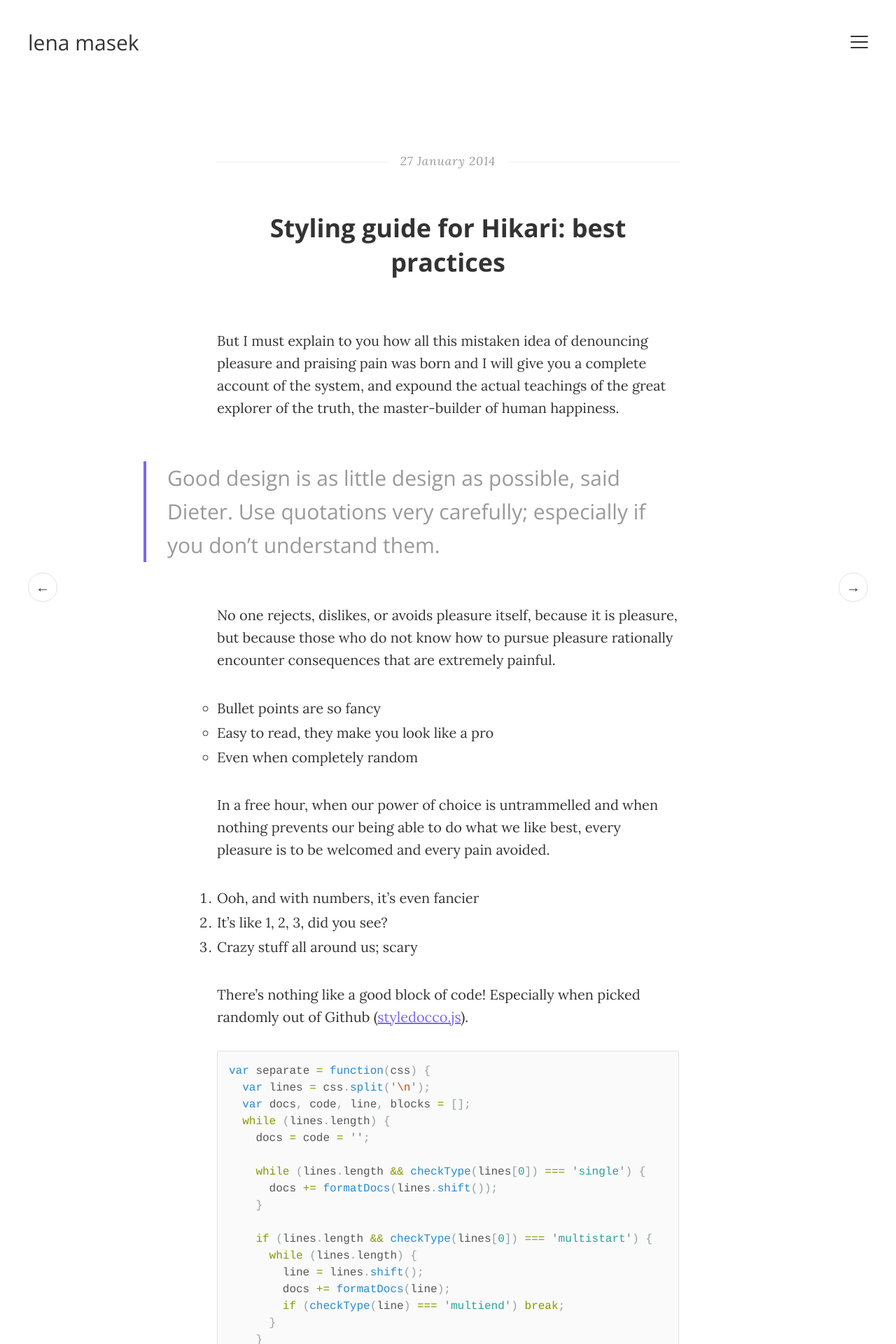
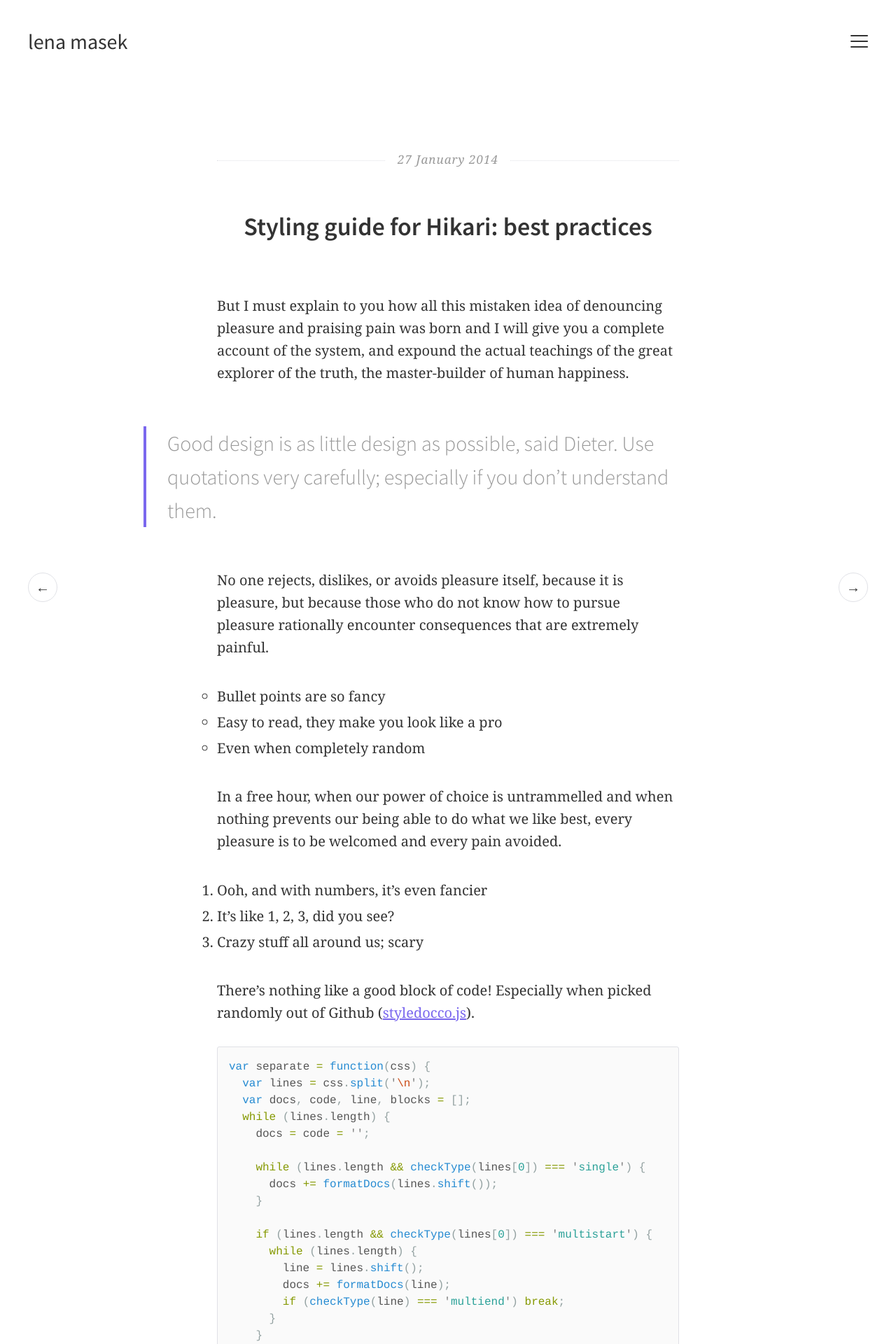
Before and after one commit to lenamasek/lenamasek.github.io, a Jekyll site: the page built from _posts/2014-01-27-hikari-styling-guide.markdown, in a window 1280 px wide. Shown: the top 1920 px of the page at 70% size. Built offline with Jekyll 4.4.1, drawn with Linux system fonts in a browser that asks for light colours.

Commit message:
changing fonts to Source Sans

```diff
--- a/_layouts/default.html
+++ b/_layouts/default.html
@@ -10,7 +10,7 @@
       <meta http-equiv="content-language" content="en-gb" />
       <meta name="description" content="{{ site.description }}">
       <meta name="viewport" content="width=device-width, initial-scale=1, maximum-scale=1">
-      <link href="//fonts.googleapis.com/css?family=Open+Sans:400italic,400,300,700|Lora:400,700,400italic" rel="stylesheet" type="text/css">
+      <link href='http://fonts.googleapis.com/css?family=Source+Sans+Pro:300,400,600,300italic,400italic' rel='stylesheet' type='text/css'>
       <link rel="stylesheet" type="text/css" href="{{ site.baseurl| split: '/' | join:'/' }}/css/main.css" />
       <link href="atom.xml" type="application/atom+xml" rel="alternate" title="Site ATOM Feed">
   </head>
@@ -32,13 +32,13 @@
         <h6>follow me on</h6>
         <ul>
           {% if site.twitter %}
-          <li><a target="_blank" href="https://twitter.com/{{ site.twitter }}">Twitter</a></li>
+          <li><a target="_blank" href="https://twitter.com/{{ site.twitter }}">twitter</a></li>
           {% endif %}
           {% if site.github %}
-          <li><a target="_blank" href="https://github.com/{{ site.github }}">Github</a></li>
+          <li><a target="_blank" href="https://github.com/{{ site.github }}">github</a></li>
           {% endif %}
           {% if site.instagram %}
-          <li><a target="_blank" href="https://instagram.com/{{ site.instagram }}">Instagram</a></li>
+          <li><a target="_blank" href="https://instagram.com/{{ site.instagram }}">instagram</a></li>
           {% endif %}
         </ul>
       </nav>
--- a/_scss/base/_global.scss
+++ b/_scss/base/_global.scss
@@ -33,7 +33,7 @@
 h4,
 h5,
 h6 {
-  font-family: 'Open Sans', sans-serif;
+  font-family: 'Source Sans Pro', sans-serif;
 }
 
 h1 {
--- a/_scss/base/_variables.scss
+++ b/_scss/base/_variables.scss
@@ -13,7 +13,7 @@
 
 // Typography
 
-$font-family:       'Open Sans', sans-serif;
+$font-family:       'Source Sans Pro', sans-serif;
 $variant-family:    'Lora', Georgia, serif;
 $font-size-l:       1.25em; // font-size on desktop type screens
 $font-size-m:       $font-size-l * 0.9; // font-size under 942px wide screens
```
